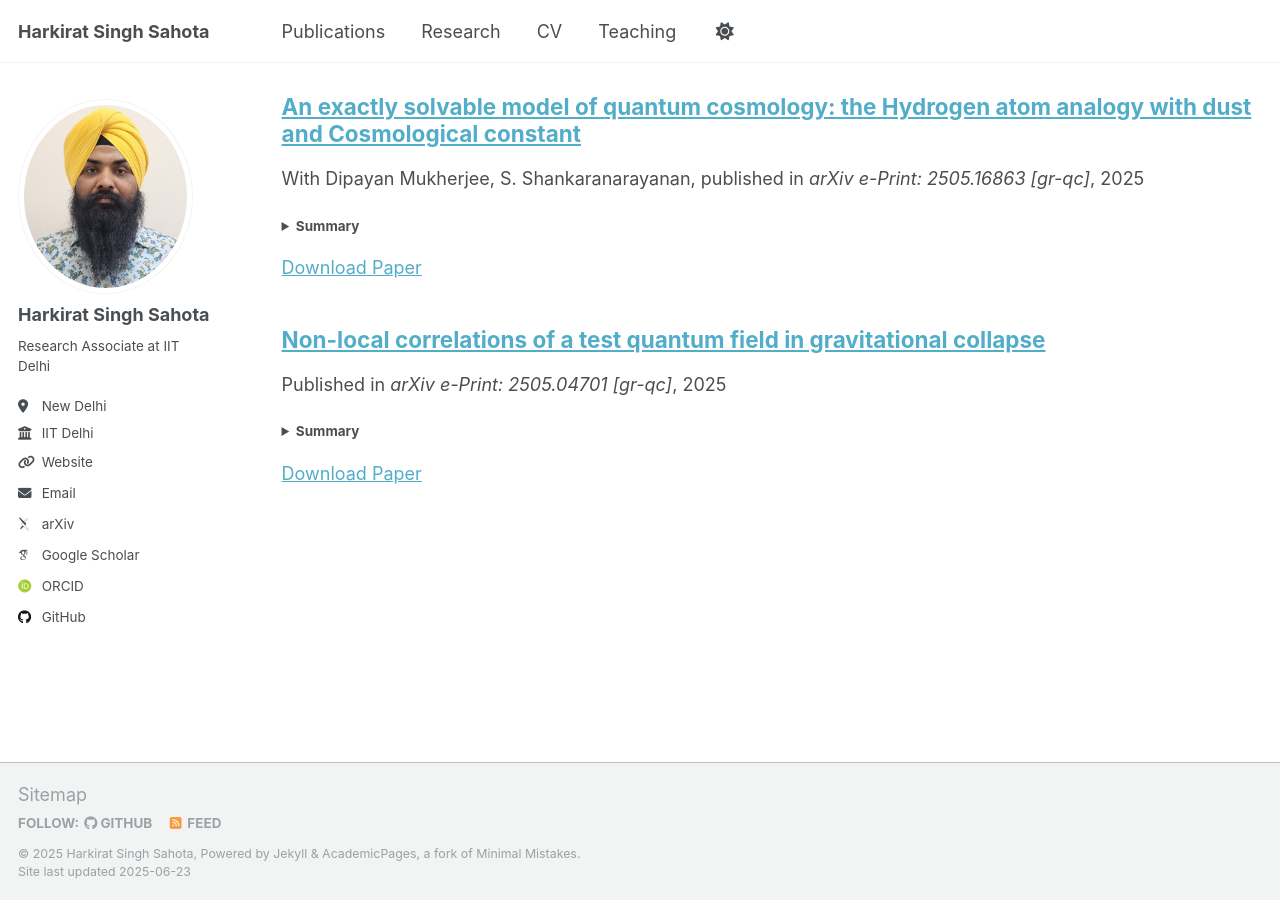
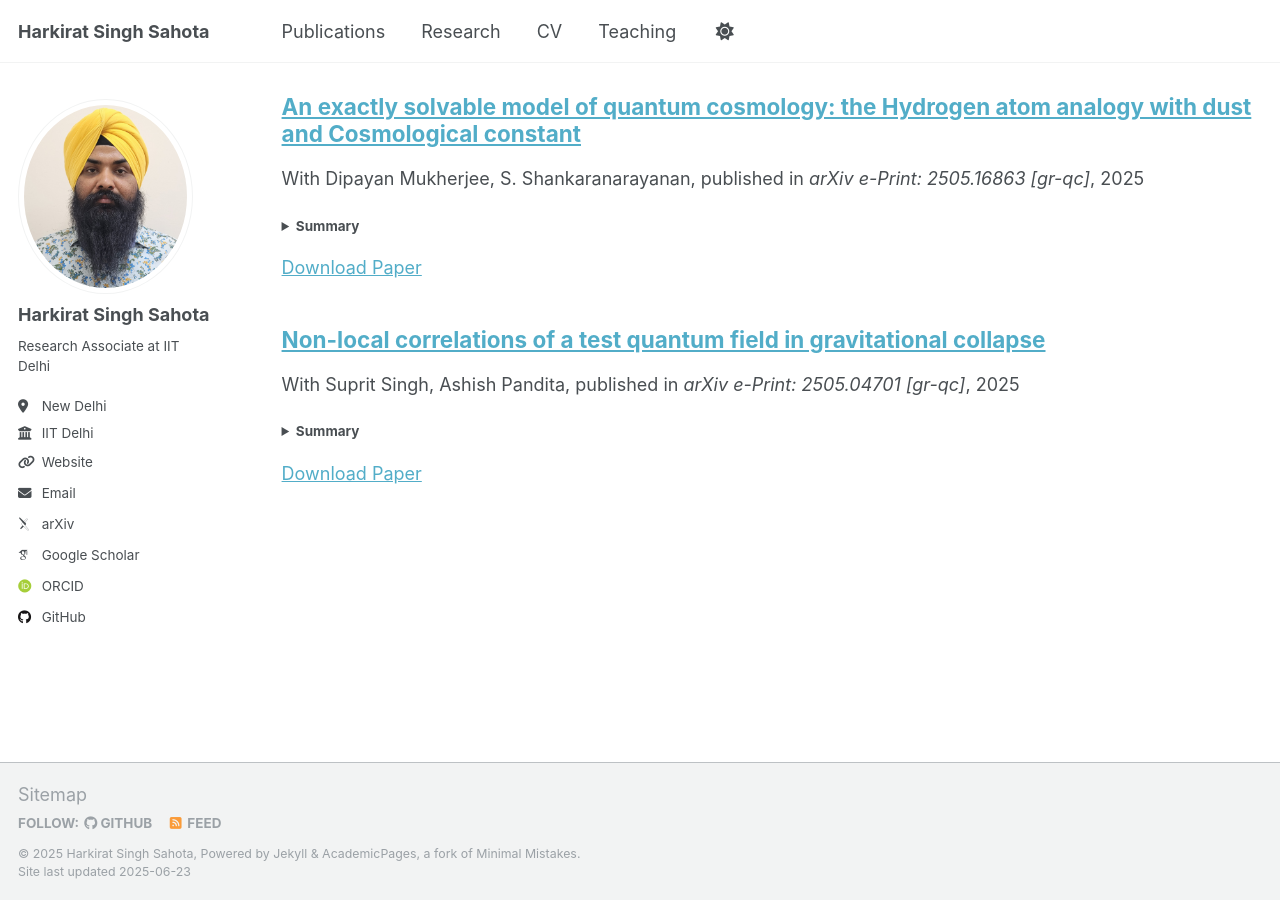
Before and after one commit to harkiratss/harkiratss.github.io, a Jekyll site: the page built from _pages/publications.html, in a window 1280 px wide and 900 px high, scrolled down 2146 px. Built offline with Jekyll 4.4.1, drawn with Linux system fonts in a browser that asks for light colours; some web fonts are replaced.

Commit message:
Update PrePrint2.md

```diff
--- a/_publications/PrePrint2.md
+++ b/_publications/PrePrint2.md
@@ -4,6 +4,7 @@ collection: publications
 category: preprints
 permalink: /publication/arxiv_2
 date: May 7, 2025
+other_authors: "Suprit Singh, Ashish Pandita"
 venue: 'arXiv e-Print: 2505.04701 [gr-qc]'
 paperurl: 'https://arxiv.org/pdf/2505.04701'
 redirect_to: 'https://arxiv.org/abs/2505.04701'
```
